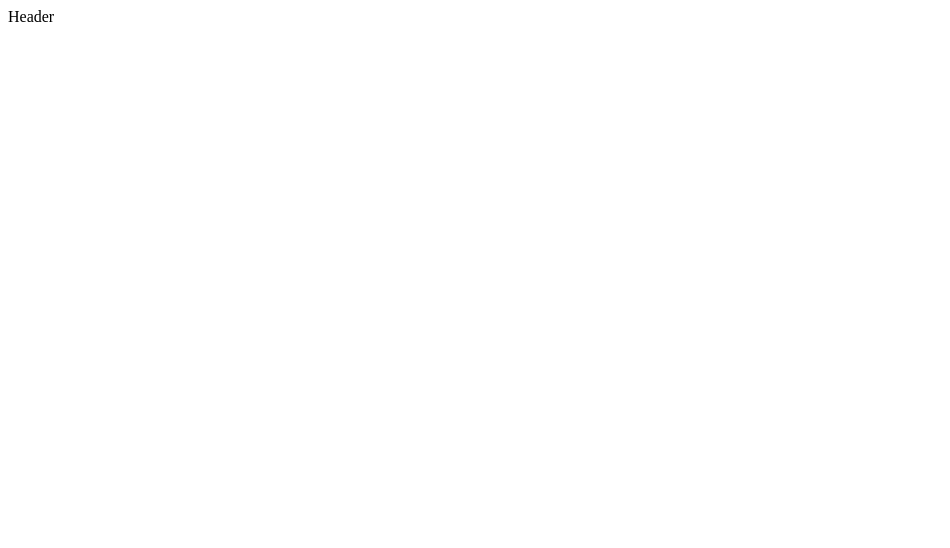
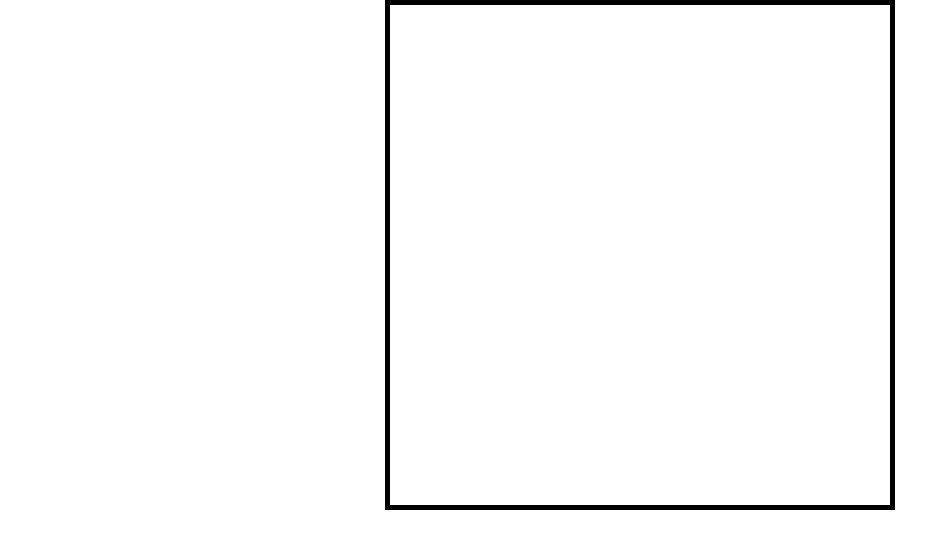
Before and after one commit to sjyoung428/react-canvas, a React (Vite) app: page / in a window 1280 px wide. Shown: the top 548 px of the page, without its empty margins (0-950 px from the left). Built offline with nearby package versions, Linux system fonts and the light colour scheme.

Commit message:
canvas안에 직사각형 그리기

```diff
--- a/package.json
+++ b/package.json
@@ -9,12 +9,14 @@
   },
   "dependencies": {
     "react": "^18.0.0",
-    "react-dom": "^18.0.0"
+    "react-dom": "^18.0.0",
+    "styled-components": "^5.3.5"
   },
   "devDependencies": {
     "@types/node": "^18.0.6",
     "@types/react": "^18.0.0",
     "@types/react-dom": "^18.0.0",
+    "@types/styled-components": "^5.1.25",
     "@vitejs/plugin-react": "^1.3.0",
     "typescript": "^4.6.3",
     "vite": "^2.9.9"
--- a/src/App.tsx
+++ b/src/App.tsx
@@ -1,9 +1,9 @@
-import Header from "@/components/Header";
+import Canvas from "./components/Canvas/index";
 
 function App() {
   return (
     <>
-      <Header />
+      <Canvas />
     </>
   );
 }
--- /dev/null
+++ b/src/components/Canvas/index.tsx
@@ -0,0 +1,19 @@
+import React, { useEffect, useRef, useState } from "react";
+import { S } from "./styled";
+
+const Canvas = () => {
+  const canvasRef = useRef<HTMLCanvasElement>(null);
+  const [context, setContext] = useState<CanvasRenderingContext2D | null>();
+  useEffect(() => {
+    if (canvasRef.current) {
+      const canvas = canvasRef.current;
+      const ctx = canvas.getContext("2d");
+      setContext(ctx);
+      context?.strokeRect(50, 50, 100, 200); // x좌표, y좌표, 가로, 세로
+    }
+  }, []);
+
+  return <S.Canvas height={500} width={500} ref={canvasRef} />;
+};
+
+export default Canvas;
--- /dev/null
+++ b/src/components/Canvas/styled.ts
@@ -0,0 +1,7 @@
+import styled from "styled-components";
+
+const Canvas = styled.canvas`
+  border: 5px solid black;
+`;
+
+export const S = { Canvas };
--- a/src/components/Header.tsx
+++ /dev/null
@@ -1,5 +0,0 @@
-const Header = () => {
-  return <div>Header</div>;
-};
-
-export default Header;
--- a/src/main.tsx
+++ b/src/main.tsx
@@ -1,9 +1,12 @@
 import React from "react";
 import ReactDOM from "react-dom/client";
 import App from "@/App";
+import { ThemeProvider } from "styled-components";
+import GlobalStyle from "./styles/GlobalStyle";
 
 ReactDOM.createRoot(document.getElementById("root")!).render(
   <React.StrictMode>
+    <GlobalStyle />
     <App />
   </React.StrictMode>
 );
--- /dev/null
+++ b/src/styles/GlobalStyle.ts
@@ -0,0 +1,53 @@
+import { createGlobalStyle } from "styled-components";
+
+const GlobalStyle = createGlobalStyle`
+
+html, body, div, span, applet, object, iframe,
+h1, h2, h3, h4, h5, h6, p, blockquote, pre,
+a, abbr, acronym, address, big, cite, code,
+del, dfn, em, img, ins, kbd, q, s, samp,
+small, strike, strong, sub, sup, tt, var,
+b, u, i, center,
+dl, dt, dd, ol, ul, li,
+fieldset, form, label, legend,
+table, caption, tbody, tfoot, thead, tr, th, td,
+article, aside, canvas, details, embed,
+figure, figcaption, footer, header, hgroup,
+menu, nav, output, ruby, section, summary,
+time, mark, audio, video {
+	margin: 0;
+	padding: 0;
+	border: 0;
+	font-size: 100%;
+	font: inherit;
+	vertical-align: baseline;
+}
+/* HTML5 display-role reset for older browsers */
+article, aside, details, figcaption, figure,
+footer, header, hgroup, menu, nav, section {
+	display: block;
+}
+body {
+	line-height: 1;
+  display: flex;
+  justify-content: center;
+  align-items: center;
+}
+ol, ul {
+	list-style: none;
+}
+blockquote, q {
+	quotes: none;
+}
+blockquote:before, blockquote:after,
+q:before, q:after {
+	content: '';
+	content: none;
+}
+table {
+	border-collapse: collapse;
+	border-spacing: 0;
+}
+`;
+
+export default GlobalStyle;
```
Also changed, not shown: 2 other files (tests, documents, lock files or other folders).
